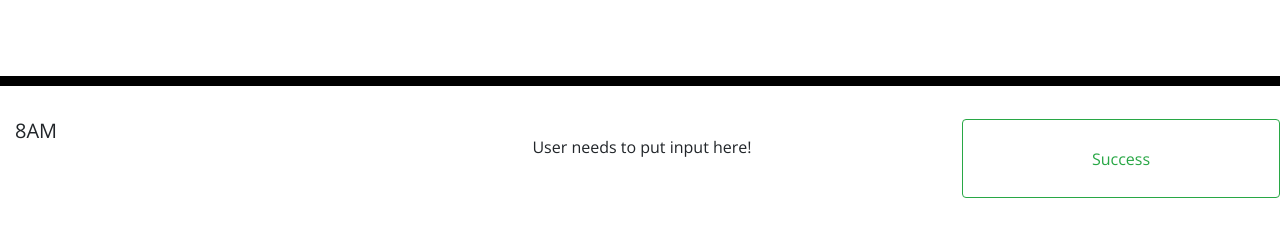
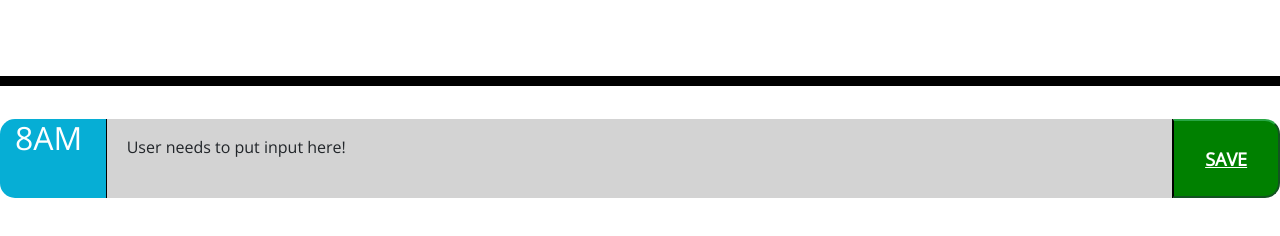
Before and after one commit to AmartinVT/DayScheduler, a plain HTML site: page index.html in a window 1280 px wide. Shown: the part 182-418 px from the top of the page. Drawn offline with nearby package versions, Linux system fonts and the light colour scheme.

Commit message:
Properly formatted 8AM row

```diff
--- a/index.html
+++ b/index.html
@@ -31,9 +31,11 @@
     <div class="container-fluid">
       <!-- Timeblocks go here -->
       <div class = "row">
-        <h5 class="card-title col">8AM</h5>
-        <div class="card-body time-block card-img-right col-6">User needs to put input here!</div>
-        <button type="button" class="btn btn-outline-success col">Success</button>
+        <h5 class="card-title col-1 center-block h-100">8AM</h5>
+
+        <div class="card-body rounded-start card-img-right col-10 align-self-center h-100" >User needs to put input here!</div>
+
+        <button type="button" class="saveBtn btn-outline-success col-1 justify-content-center">SAVE</button>
       </div>
     </div>
 
--- a/style.css
+++ b/style.css
@@ -61,11 +61,35 @@ textarea {
   border-left: 1px solid black;
   border-top-right-radius: 15px;
   border-bottom-right-radius: 15px;
-  background-color: #06aed5;
+  background-color: green;
   color: white;
+  font-weight: bolder;
+  text-decoration: underline;
+  font-size: large;
 }
 
 .saveBtn i:hover {
   font-size: 20px;
   transition: all 0.3s ease-in-out;
 }
+
+.title-card {
+  width: 50%;
+}
+
+.card-body {
+  background-color: lightgray;
+  padding: max-content;
+  margin: 0;
+  border-right: 1px solid black;
+}
+
+.card-title {
+  border-right: 1px solid black;
+  border-top-left-radius: 15px;
+  border-bottom-left-radius: 15px;
+  background-color: #06aed5;
+  color: white;
+  margin: 0;
+  font-size: xx-large;
+}
```
